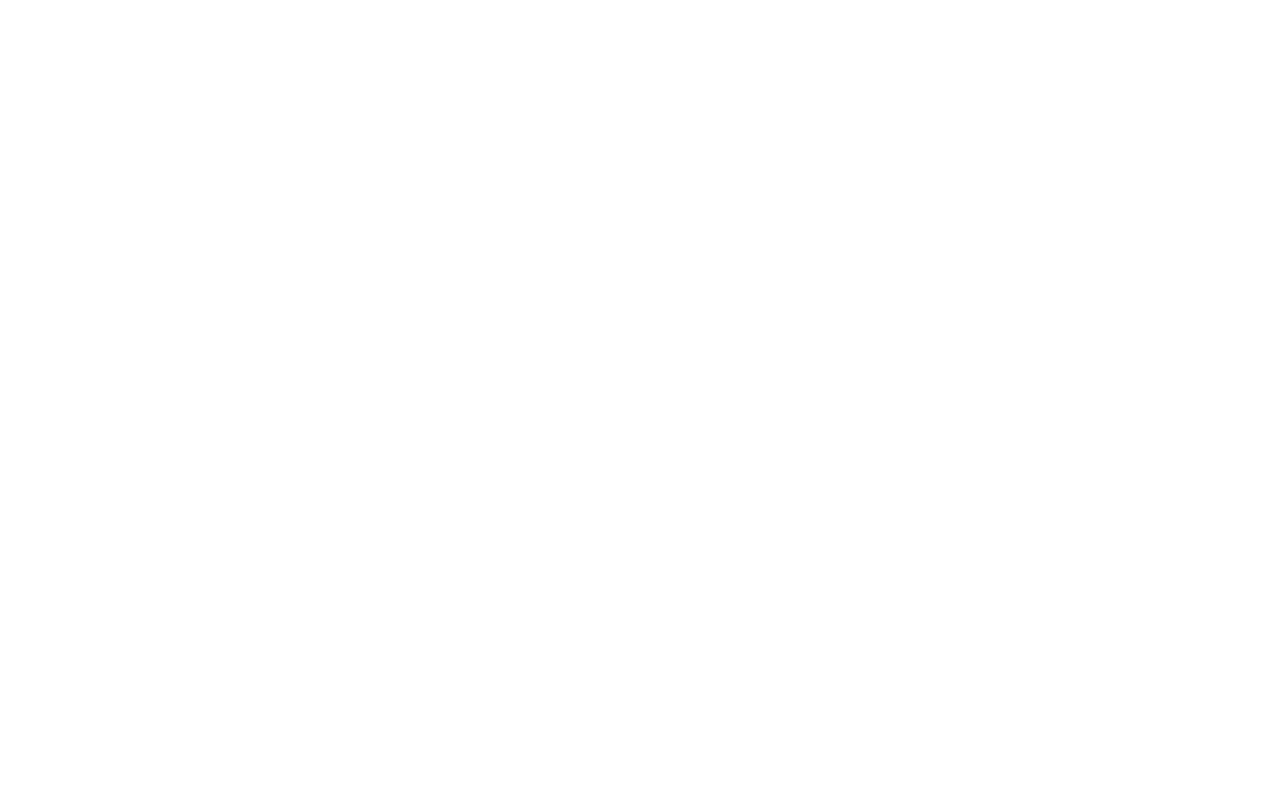
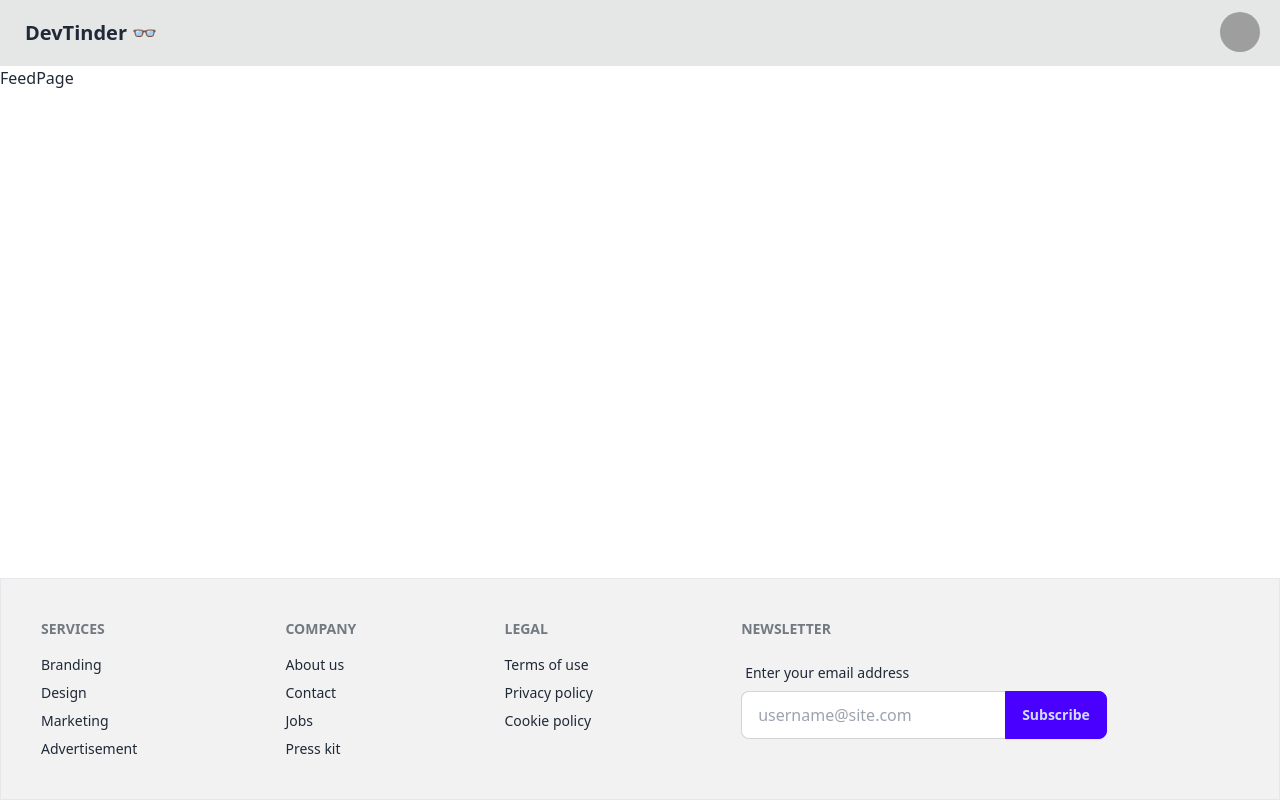
Before and after one commit to garg-anuj/devTinder-web, a React (Vite) app: page /feed in a window 1280 px wide. Before the commit this address had no page. Built offline with nearby package versions, Linux system fonts and the light colour scheme; grey boxes are pictures that could not be loaded.

Commit message:
created FeedPage

```diff
--- a/src/App.jsx
+++ b/src/App.jsx
@@ -1,9 +1,11 @@
 import { BrowserRouter, Routes, Route } from "react-router-dom";
+import { Provider } from "react-redux";
+import appStore from "./redux/appStore";
 
 import Body from "./Body";
 import Login from "./components/Login";
-import { Provider } from "react-redux";
-import appStore from "./redux/appStore";
+import SignUp from "./components/SignUp";
+import FeedPage from "./page/FeedPage";
 
 function App() {
   return (
@@ -18,7 +20,9 @@
         >
           <Routes>
             <Route path="/" element={<Body />}>
+              <Route path="/signup" element={<SignUp />} />
               <Route path="/login" element={<Login />} />
+              <Route path="/feed" element={<FeedPage />} />
             </Route>
           </Routes>
         </BrowserRouter>
--- /dev/null
+++ b/src/page/FeedPage.jsx
@@ -0,0 +1,5 @@
+const FeedPage = () => {
+  return <div>FeedPage</div>;
+};
+
+export default FeedPage;
```
